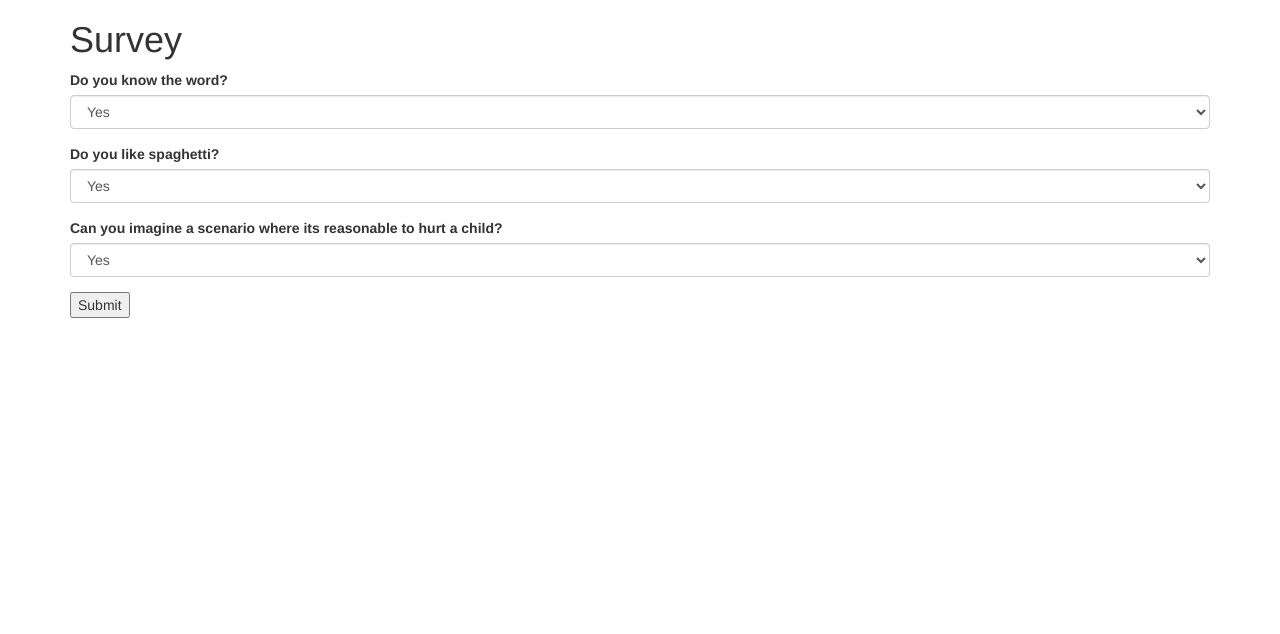
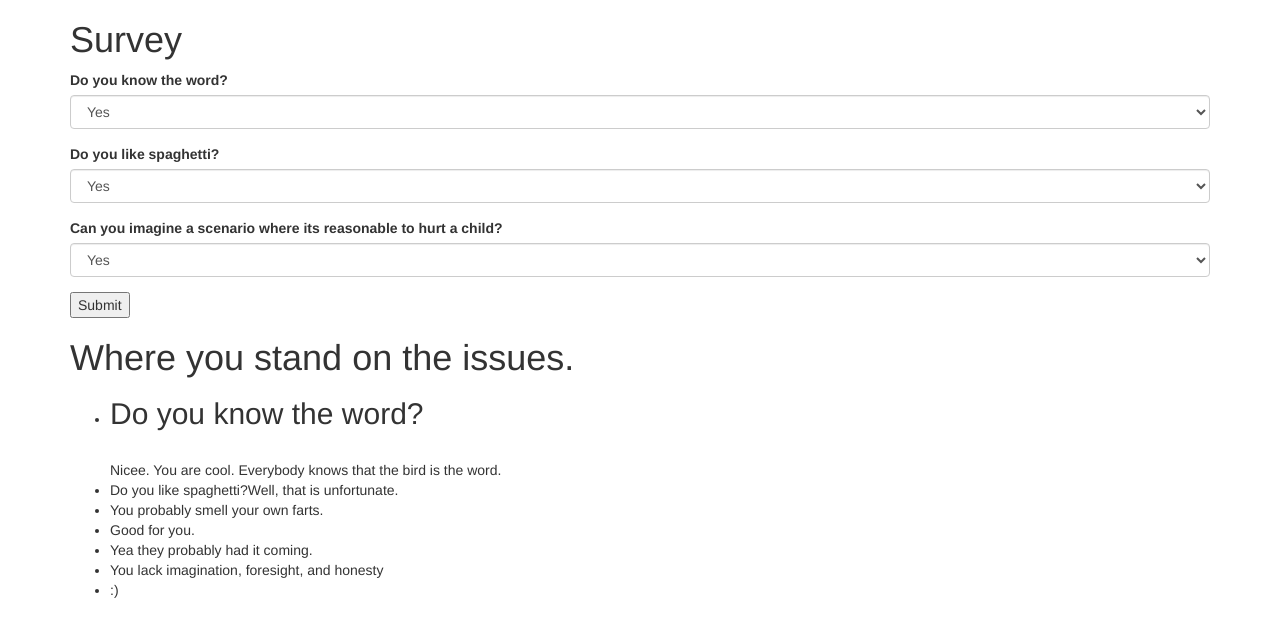
Before and after one commit to parmingt/survey, a plain HTML site: page index.html in a window 1280 px wide. Drawn offline with Linux system fonts and the light colour scheme.

Commit message:
add revised answers

```diff
--- a/index.html
+++ b/index.html
@@ -30,16 +30,27 @@
           <div class="form-group">
             <label for="age">Can you imagine a scenario where its reasonable to hurt a child?</label>
             <select class="form-control" id="babypunch">
-              <option value="1">Yes</option>
-              <option value="2">No</option>
-              <option value="3">Maybe</option>
+              <option>Yes</option>
+              <option>No</option>
+              <option>Maybe</option>
             </select>
           </div>
 
           <button type="submit" id="btn">Submit</button>
         </form>
 
-
+            <div>
+              <h1>Where you stand on the issues.</h1>
+              <ul>
+                <li class="answer1Yes"><h2>Do you know the word?</h2><br>Nicee. You are cool. Everybody knows that the bird is the word.</li>
+                <li class="answer1No">Do you like spaghetti?Well, that is unfortunate.</li>
+                <li class="answer2Yes">You probably smell your own farts.</li>
+                <li class="answer2No">Good for you.</li>
+                <li class="answer3yes">Yea they probably had it coming.</li>
+                <li class="answer3no">You lack imagination, foresight, and honesty</li>
+                <li class="answer3maybe">:)</li>
+              </ul>
+            </div>
 
 
     <!-- <div class="ofAge">
```
